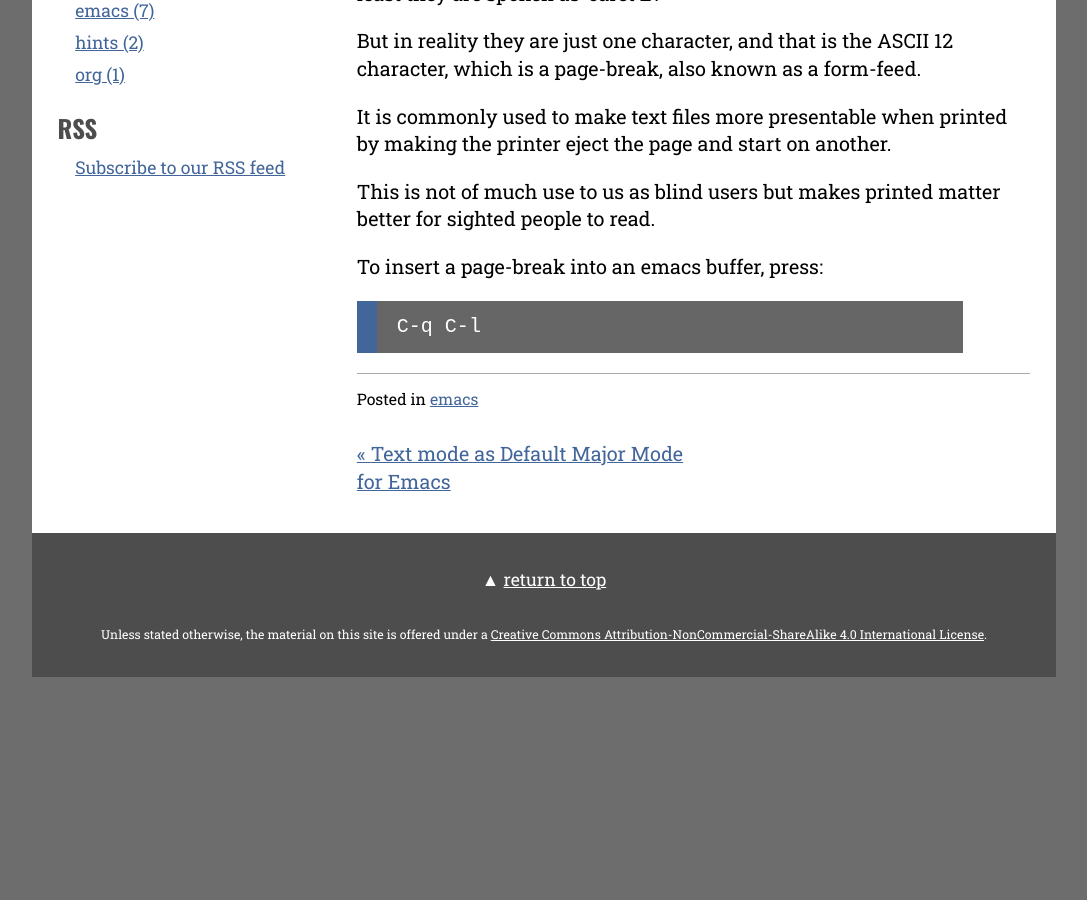
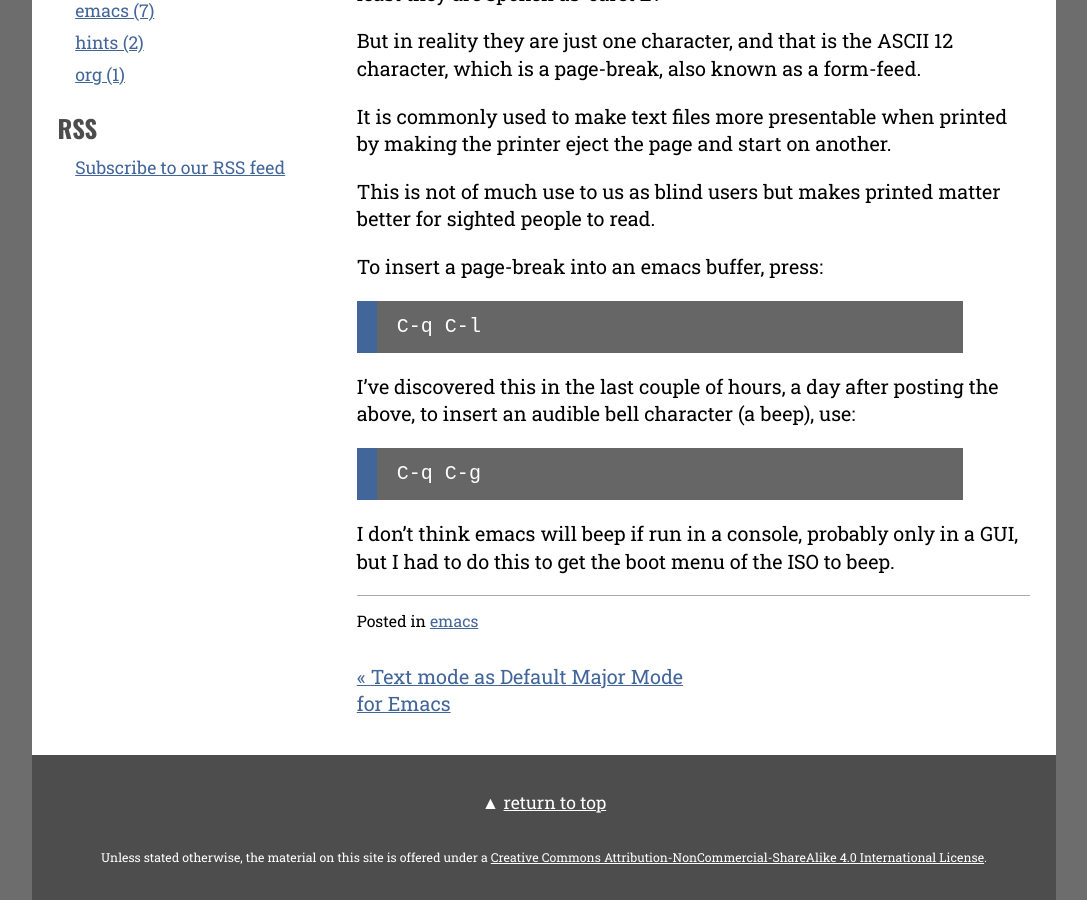
Before and after one commit to F123/f123.github.io, a Jekyll site: the page built from _posts/2017-05-16-page-break.md, in a window 1280 px wide and 900 px high, scrolled down 861 px. Shown: the whole window, without its empty margins (96-1183 px from the left). Built offline with Jekyll 4.4.1, drawn with Linux system fonts in a browser that asks for light colours; before the commit the page ends 1538 px from its top, so only the background shows below that.

Commit message:
Adeed some lines to my page-break post

```diff
--- a/_posts/2017-05-16-page-break.md
+++ b/_posts/2017-05-16-page-break.md
@@ -10,12 +10,23 @@
 
 I've seen page-break characters in files written with emacs, and when displayed in an emacs buffer they appear as a caret and a capital L, or at least they are spoken as 'caret L'.
 
-But in reality they are just one character, and that is the ASCII 12 character, which is a page-break, also known as a form-feed.
+But in reality they are just one character, and that is the ASCII 12 character, which is a
+page-break, also known as a form-feed.
 
-It is commonly used to make text files more presentable when printed by making the printer eject the page and start on another.
+It is commonly used to make text files more presentable when printed by making the printer eject the
+page and start on another.
 
 This is not of much use to us as blind users but makes printed matter better for sighted people to read.
 
 To insert a page-break into an emacs buffer, press:
 
 	C-q C-l
+
+
+I've discovered this in the last couple of hours, a day after posting the above, to insert an
+audible bell character (a beep), use:
+
+	C-q C-g
+
+I don't think emacs will beep if run in a console, probably only in a GUI, but I had to do this to
+get the boot menu of the ISO to beep.
```
